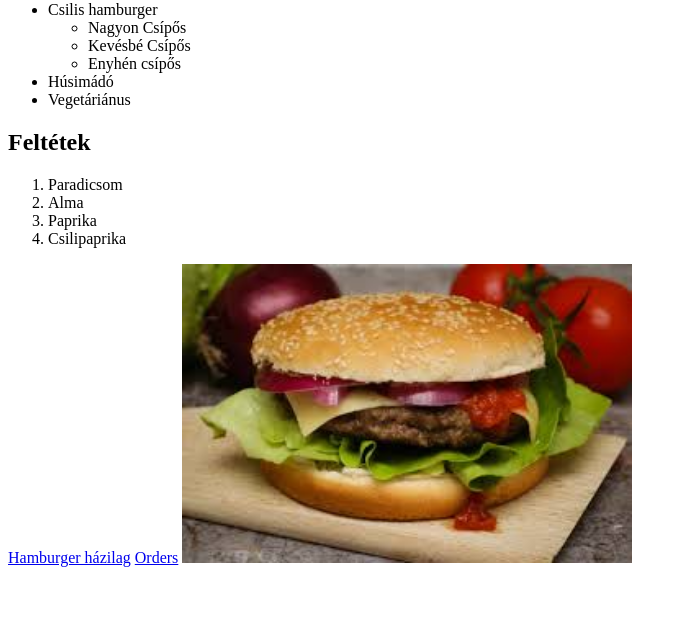
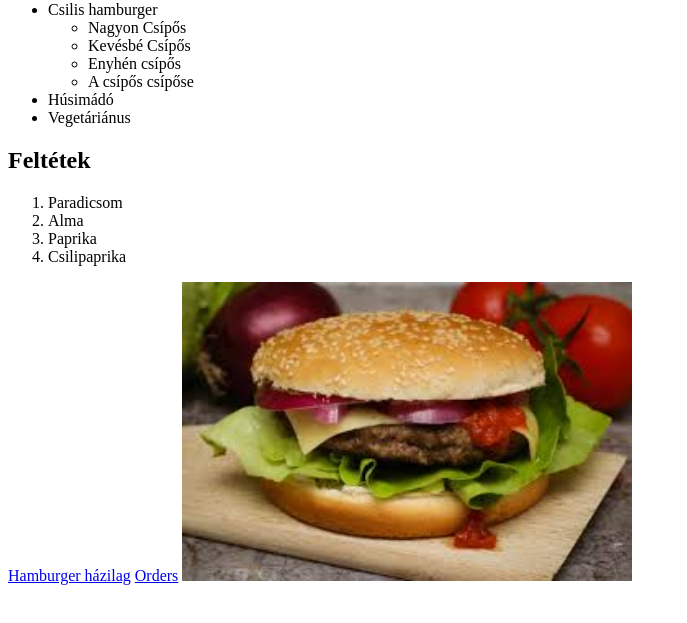
Before and after one commit to szilagyijanos/szilagyijanos.github.io, a plain HTML site: page index.html in a window 1280 px wide. Shown: the part 167-790 px from the top of the page, without its empty margins (0-687 px from the left). Drawn offline with Linux system fonts and the light colour scheme.

Commit message:
A csípős csípőse változtatás

```diff
--- a/index.html
+++ b/index.html
@@ -29,6 +29,7 @@
                 <li>Nagyon Csípős</li>
                 <li>Kevésbé Csípős</li>
                 <li>Enyhén csípős</li>
+                <li>A csípős csípőse</li>
             </ul>
 
         </li>
```
